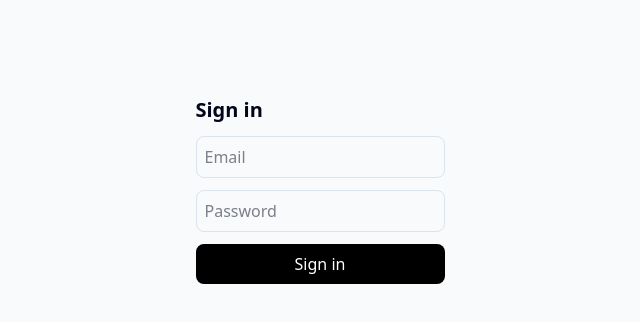
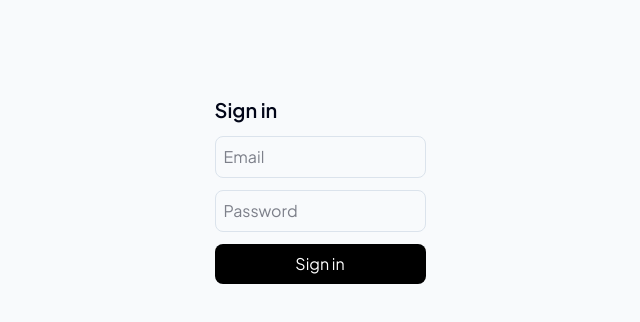
Before and after one commit to LagunaSeeca/qonshu-crm, a Next.js app: page /login in a window 1280 px wide. Shown: the top 322 px of the page, without its empty margins (320-960 px from the left). Built offline with nearby package versions, Linux system fonts and the light colour scheme.

Commit message:
feat(design): Plus Jakarta Sans font via next/font, wire --font-jakarta

```diff
--- a/src/app/layout.tsx
+++ b/src/app/layout.tsx
@@ -1,20 +1,23 @@
 import type { Metadata } from "next";
-import { Geist, Geist_Mono } from "next/font/google";
+import { Plus_Jakarta_Sans, Geist_Mono } from "next/font/google";
 import "./globals.css";
 
-const geistSans = Geist({
-  variable: "--font-geist-sans",
+const jakarta = Plus_Jakarta_Sans({
+  variable: "--font-jakarta",
   subsets: ["latin"],
+  weight: ["400", "500", "600", "700"],
+  display: "swap",
 });
 
 const geistMono = Geist_Mono({
   variable: "--font-geist-mono",
   subsets: ["latin"],
+  display: "swap",
 });
 
 export const metadata: Metadata = {
-  title: "Create Next App",
-  description: "Generated by create next app",
+  title: "Qonshu CRM",
+  description: "Multi-tenant Sales CRM",
 };
 
 export default function RootLayout({
@@ -25,7 +28,8 @@ export default function RootLayout({
   return (
     <html
       lang="en"
-      className={`${geistSans.variable} ${geistMono.variable} h-full antialiased`}
+      className={`${jakarta.variable} ${geistMono.variable} h-full antialiased`}
+      suppressHydrationWarning
     >
       <body className="min-h-full flex flex-col">{children}</body>
     </html>
```
